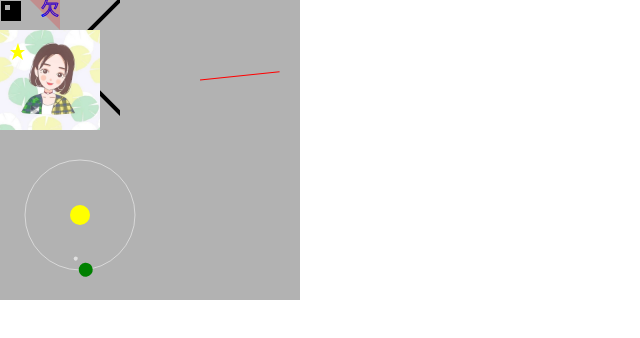
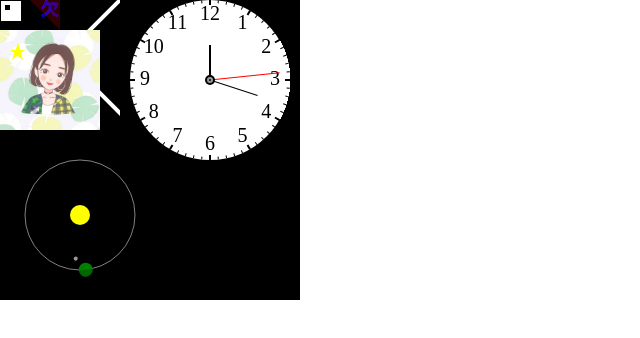
Before and after one commit to luhuaqin/staticDemo, a plain HTML site: page canvas_test.html in a window 1280 px wide. Shown: the whole page, without its empty margins (0-640 px from the left). Drawn offline with Linux system fonts and the light colour scheme.

Commit message:
canvas over

```diff
--- a/canvas_test.html
+++ b/canvas_test.html
@@ -11,7 +11,7 @@
         padding: 0;
       }
       #draw {
-        background-color: rgba(0, 0, 0, 0.3);
+        background-color: rgba(0, 0, 0, 1);
       }
     </style>
   </head>
@@ -32,6 +32,8 @@
         const ctx = canvas.getContext("2d"); // 2d | webgl
         console.log(ctx);
 
+        ctx.fillStyle = "white";
+        ctx.strokeStyle = "white";
         ctx.fillRect(1, 1, 20, 20); // 绘制矩形fillRect(x轴起始位置, y轴起始位置, 宽, 高)
         ctx.save(); // 保存路径
         ctx.translate(120, 0); // 平移坐标系
@@ -107,6 +109,8 @@
         //   ctx.restore();
         // }
 
+        /**
+         *
         // 时钟（秒针）requestAnimationFrame(fn)  接收回调函数，每秒钟执行60次，在下一次更新前执行
         requestAnimationFrame(drawSec);
         function drawSec() {
@@ -127,13 +131,121 @@
           ctx.restore();
           requestAnimationFrame(drawSec);
         }
+        **/
 
+        // 时钟
+        requestAnimationFrame(drawSec);
+        function drawSec() {
+          const seconds = new Date().getSeconds();
+          const minutes = new Date().getMinutes();
+          const hours = new Date().getHours();
+          ctx.clearRect(120, 0, 160, 160); // 清空画布
+          ctx.save();
+
+          // 时钟背景
+          ctx.translate(210, 80); // 时钟中心点
+          ctx.save();
+          ctx.fillStyle = "white";
+          ctx.beginPath();
+          ctx.arc(0, 0, 80, 0, Math.PI * 360);
+          ctx.fill();
+          ctx.restore();
+
+          // 绘制数字
+          ctx.save();
+          ctx.fillStyle = "black";
+          ctx.font = "20px fangsong";
+          ctx.textBaseline = "middle";
+          ctx.textAlign = "center";
+          const numbers = [3, 4, 5, 6, 7, 8, 9, 10, 11, 12, 1, 2];
+          numbers.forEach((item, index) => {
+            const x = Math.cos(((Math.PI * 2) / 12) * index) * 65;
+            const y = Math.sin(((Math.PI * 2) / 12) * index) * 65;
+            ctx.fillText(item, x, y);
+          });
+          ctx.restore();
+
+          // 绘制刻度
+          ctx.save();
+          // 时点刻度
+          ctx.lineWidth = 2;
+          ctx.strokeStyle = "black";
+          for (let i = 0; i < 12; i++) {
+            ctx.rotate((Math.PI * 2) / 12);
+            ctx.beginPath();
+            ctx.moveTo(80, 0);
+            ctx.lineTo(75, 0);
+            ctx.stroke();
+          }
+          // 分秒刻度
+          ctx.lineWidth = 1;
+          ctx.strokeStyle = "black";
+          for (let i = 0; i < 60; i++) {
+            ctx.rotate((Math.PI * 2) / 60);
+            ctx.beginPath();
+            ctx.moveTo(80, 0);
+            ctx.lineTo(77, 0);
+            ctx.stroke();
+          }
+          ctx.restore();
+
+          // （时针）
+          ctx.save();
+          ctx.strokeStyle = "black";
+          ctx.lineWidth = 2;
+          ctx.linCap = "round";
+          ctx.rotate(((Math.PI * 2) / 12) * hours);
+          ctx.beginPath();
+          ctx.moveTo(0, 0);
+          ctx.lineTo(0, -35);
+          ctx.stroke();
+          ctx.restore();
+
+          // （分针）
+          ctx.save();
+          ctx.strokeStyle = "black";
+          ctx.rotate(((Math.PI * 2) / 60) * minutes);
+          ctx.beginPath();
+          ctx.moveTo(0, 0);
+          ctx.lineTo(0, -50);
+          ctx.stroke();
+          ctx.restore();
+
+          // 开始绘制（秒针）
+          ctx.save();
+          ctx.strokeStyle = "red";
+          ctx.rotate(((Math.PI * 2) / 60) * seconds);
+          ctx.beginPath();
+          ctx.moveTo(0, 0);
+          ctx.lineTo(0, -70);
+          ctx.stroke();
+          ctx.restore();
+
+          // 绘制中心点
+          ctx.save();
+          ctx.fillStyle = "black";
+          ctx.beginPath();
+          ctx.arc(0, 0, 5, 0, Math.PI * 2);
+          ctx.fill();
+          ctx.fillStyle = "rgba(255, 255, 255, .6)";
+          ctx.beginPath();
+          ctx.arc(0, 0, 3, 0, Math.PI * 2);
+          ctx.fill();
+          ctx.fillStyle = "black";
+          ctx.beginPath();
+          ctx.arc(0, 0, 1, 0, Math.PI * 2);
+          ctx.fill();
+          ctx.restore();
+
+          ctx.restore();
+          requestAnimationFrame(drawSec);
+        }
         // 旋转动画
         requestAnimationFrame(drawAnimation);
         function drawAnimation() {
           const seconds = new Date().getSeconds();
           const millSeconds = new Date().getMilliseconds();
-          ctx.clearRect(0, 140, 200, 200);
+          ctx.clearRect(0, 140, 155, 200);
           ctx.save();
 
           // 绘制中心圆
@@ -163,6 +275,9 @@
           ctx.beginPath();
           ctx.arc(0, 0, 7, 0, Math.PI * 2);
           ctx.fill();
+          ctx.fillStyle = "rgba(0, 0, 0, .2)";
+          ctx.beginPath();
+          ctx.fillRect(0, -7, 18.5, 14);
 
           // 绘制绕轨道圆的圆
           ctx.rotate(
```
